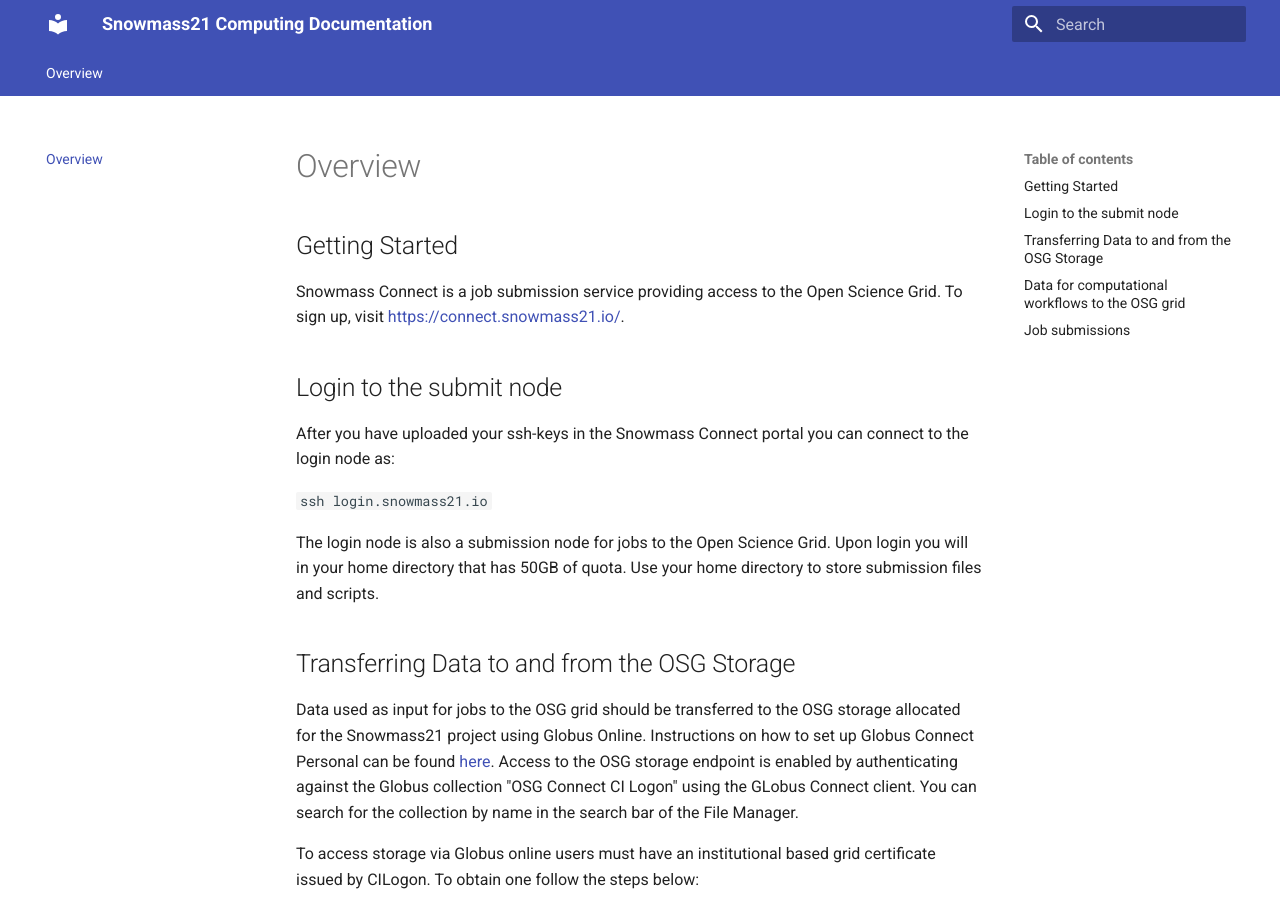
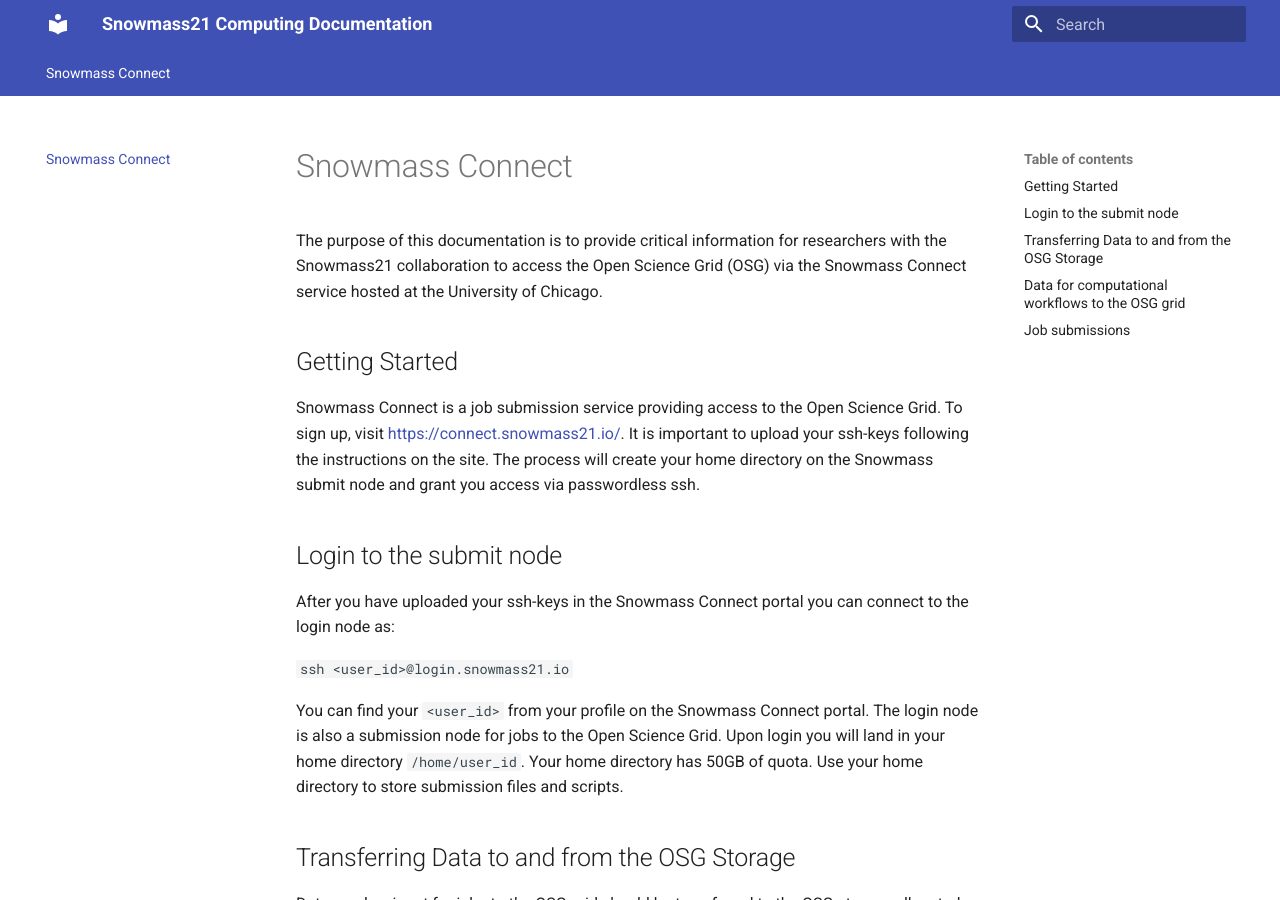
Before and after one commit to ppaschos/snowmass-connect-docs, an MkDocs documentation site: the page built from docs/index.md, in a window 1280 px wide and 900 px high. Built offline with MkDocs 1.6.1 and Material for MkDocs 9.7.7, drawn with Linux system fonts in a browser that asks for light colours.

Commit message:
Update index.md

```diff
--- a/docs/index.md
+++ b/docs/index.md
@@ -1,18 +1,22 @@
-# Overview
+# Snowmass Connect
 
+The purpose of this documentation is to provide critical information for researchers with the Snowmass21 collaboration to access
+the Open Science Grid (OSG) via the Snowmass Connect service hosted at the University of Chicago.
 
 ## Getting Started
 
-Snowmass Connect is a job submission service providing access to the Open Science Grid. To sign up, visit [https://connect.snowmass21.io/](https://connect.snowmass21.io).
+Snowmass Connect is a job submission service providing access to the Open Science Grid. To sign up, visit [https://connect.snowmass21.io/](https://connect.snowmass21.io). It is important to upload your ssh-keys following the instructions on the site. The process will create your
+home directory on the Snowmass submit node and grant you access via passwordless ssh.
 
 ## Login to the submit node
 
 After you have uploaded your ssh-keys in the Snowmass Connect portal you can connect to the login node as:
 
-`ssh login.snowmass21.io`
+`ssh <user_id>@login.snowmass21.io`
 
-The login node is also a submission node for jobs to the Open Science Grid. Upon login you will in your home directory that has 50GB of quota.
-Use your home directory to store submission files and scripts.
+You can find your `<user_id>` from your profile on the Snowmass Connect portal.
+The login node is also a submission node for jobs to the Open Science Grid. Upon login you will land in your home directory `/home/user_id`. Your home
+directory has 50GB of quota. Use your home directory to store submission files and scripts.
 
 ## Transferring Data to and from the OSG Storage
 
```
